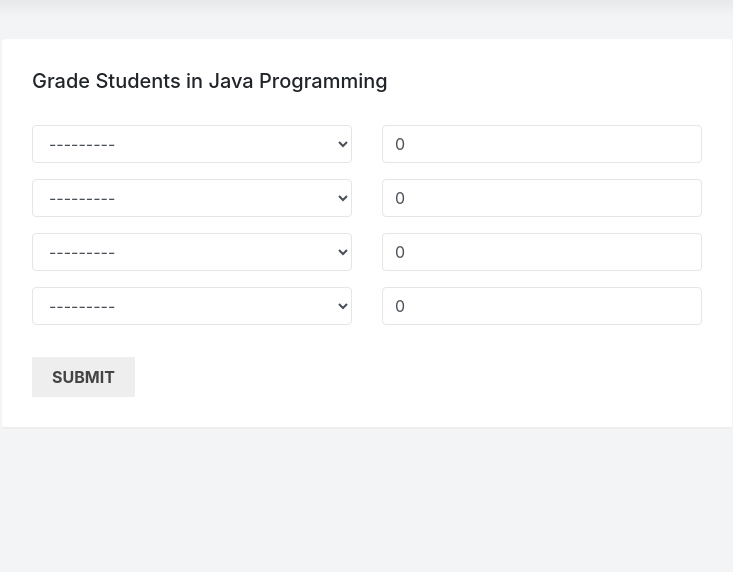
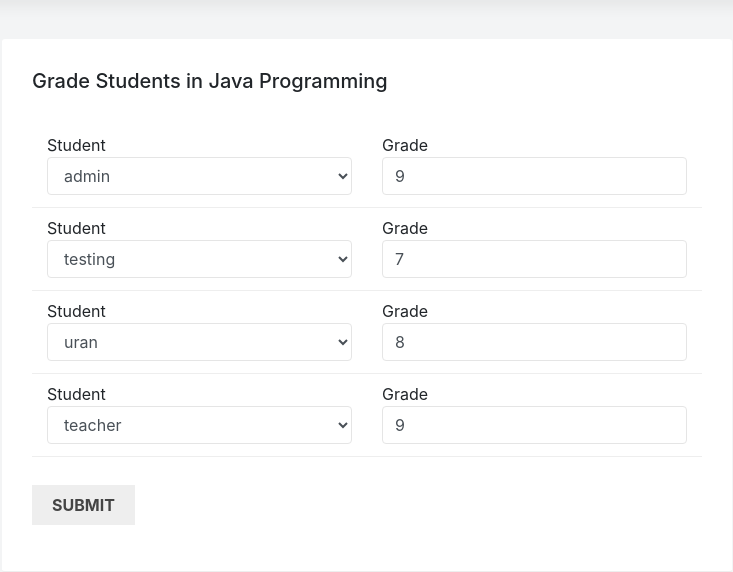
Before and after one commit to urankajtazaj/SEMS, a Django app: page /course/1/grades/ in a window 1280 px wide. Shown: the part 64-636 px from the top of the page, without its empty margins (273-1006 px from the left). Run offline with Django 3.2, Linux system fonts and the light colour scheme; data comes from the database, SQL or seed files in the repository; both versions use the stored data as it was after the commit; some libraries are stand-ins or nearby versions.

Commit message:
Add student Grades

```diff
--- a/sems/forms.py
+++ b/sems/forms.py
@@ -82,13 +82,17 @@ class AddPostForm(forms.ModelForm):
 
 
 class GradeStudentsForm(forms.ModelForm):
+
     class Meta:
         model = Grade
-        fields = ('student', 'course', 'grade', )
+        fields = ('student', 'grade', )
 
 
     def __init__(self, *args, **kwargs):
         super().__init__(*args, **kwargs)
         self.fields['student'].widget.attrs.update({'class': 'form-control'})
-        self.fields['course'].widget.attrs.update({'class': 'form-control'})
+        # self.fields['course'].widget.attrs.update({'class': 'form-control'})
         self.fields['grade'].widget.attrs.update({'class': 'form-control'})
+
+
+GradeStudentsFormSet = forms.modelformset_factory(Grade, form=GradeStudentsForm, extra=0)
--- a/sems/static/css/main.css
+++ b/sems/static/css/main.css
@@ -204,10 +204,15 @@ form.login label {
     width: 100%
 }
 
-.form-control {
+.form-control, .input-styled input, .input-styled select {
     border: none;
     border-radius: 4px;
     border: 1px solid #e5e5e5;
+    width: 100%;
+}
+
+.input-styled label {
+    width: 100%;
 }
 
 .form-control:focus {
@@ -223,3 +228,14 @@ form.login label {
 .faded {
     color: #888;
 }
+
+/*
+form label, input[type=number], select, input[type=text] {
+    width: 100%;
+}
+*/
+.border-bottom {
+    border-bottom: 1px solid #eee !important;
+    padding: 4px 0 4px 0;
+    margin: 4px 0 4px 0px;
+}
--- a/sems/templates/course_single.html
+++ b/sems/templates/course_single.html
@@ -54,7 +54,7 @@
                         {{ grade.grade }}
                     {% endfor %}
                 {% else %}
-                    None
+                    &mdash;
                 {% endif %}
             </h1>
         </div>
--- a/sems/templates/grade_students.html
+++ b/sems/templates/grade_students.html
@@ -8,32 +8,31 @@
             <h5>Grade Students in {{ course }}</h5><br/>
             <form method="post">
                 {% csrf_token %}
-                <div class="row">
-                    <div class="col-md-6">
-                        {% for student in students %}
-                            {% for c in student.student.course.all %}
-                                {% if c.pk == course.pk %}
-                                <div class="form-group">
-                                {{ form.student }}
-                                </div>
-                                {% endif %}
-                            {% endfor %}
+                {{ formset.management_form }}
+                {% if formset|length > 0 %}
+                    {% for form in formset %}
+                        <div class="row justify-content-center border-bottom input-styled">
+                            {{ form.id }}
+                            <div class="col-md-6 col-xs-12">
+                                <label>
+                                    Student<br/>
+                                    {{ form.student }}
+                                </label>
+                            </div>
+                            <div class="col-md-6 col-xs-12">
+                                <label>
+                                    Grade<br/>
+                                    {{ form.grade }}
+                                </label>
+                            </div>
+                        </div>
                     {% endfor %}
-                    </div>
-                    <div class="col-md-6">
-                        {% for student in students %}
-                            {% for c in student.student.course.all %}
-                                {% if c.pk == course.pk %}
-                                <div class="form-group">
-                                {{ form.grade }}
-                                </div>
-                                {% endif %}
-                            {% endfor %}
-                        {% endfor %}
-                    </div>
-                </div>
+                {% else %}
+                    <p class="lead">No students</p>
+                {% endif %}
+                <br/>
+                <input type="submit" value="Submit" class="btn btn-primary">
             </form>
-            <input type="submit" value="Submit" class="btn btn-primary">
         </div>
     </div>
 </div>
--- a/sems/views.py
+++ b/sems/views.py
@@ -6,9 +6,11 @@ from .models import Course, Program, User, Upload, Student, New, Grade
 from django.contrib.auth.models import User, Group
 from elearning import settings
 from django.db.models import Sum
-from .forms import UploadFormFile, UpdateProfile, SelectTeachersForm, AddPostForm, GradeStudentsForm
+from .forms import UploadFormFile, UpdateProfile, SelectTeachersForm, AddPostForm, GradeStudentsFormSet
 from django.contrib.auth.forms import UserCreationForm
 from django.shortcuts import get_object_or_404
+from django.forms import inlineformset_factory
+from django.forms import modelformset_factory
 
 
 def programs_view(request):
@@ -180,17 +182,29 @@ def post_add(request):
 
 def grade_students(request, course_id):
     course = Course.objects.get(pk=course_id)
-    students = User.objects.all()
+    students = Student.objects.filter(course=course)
+    curr_grades = Grade.objects.filter(course=course)
+
+    list_data = []
+    for grade in curr_grades:
+        list_data.append({'student': grade.student, 'course': grade.course, 'grade': grade.grade})
+
+    # GradeStudentsFormSet = inlineformset_factory(Course, Grade, fields='__all__', extra=len(students), can_delete=False)
+
+    queryset = Grade.objects.filter(course=course)
 
     if request.method == 'POST':
-        form = GradeStudentsForm(request.POST)
-        if form.is_valid():
-            form.save()
-            print(request.POST.getlist('student'))
+        formset = GradeStudentsFormSet(request.POST, queryset=queryset)
+        if formset.is_valid():
+            instances = formset.save(commit=False)
+            for instance in instances:
+                instance.save()
             return redirect('course_detail', pk=course_id)
+        else:
+            print(formset.errors)
     else:
-        form = GradeStudentsForm()
+        formset = GradeStudentsFormSet(queryset=queryset)
 
     return render (
-        request, 'grade_students.html', {'course': course, 'form': form, 'students': students},
+        request, 'grade_students.html', {'formset': formset, 'course': course, 'students': students},
     )
```
Also changed, not shown: db.sqlite3.
